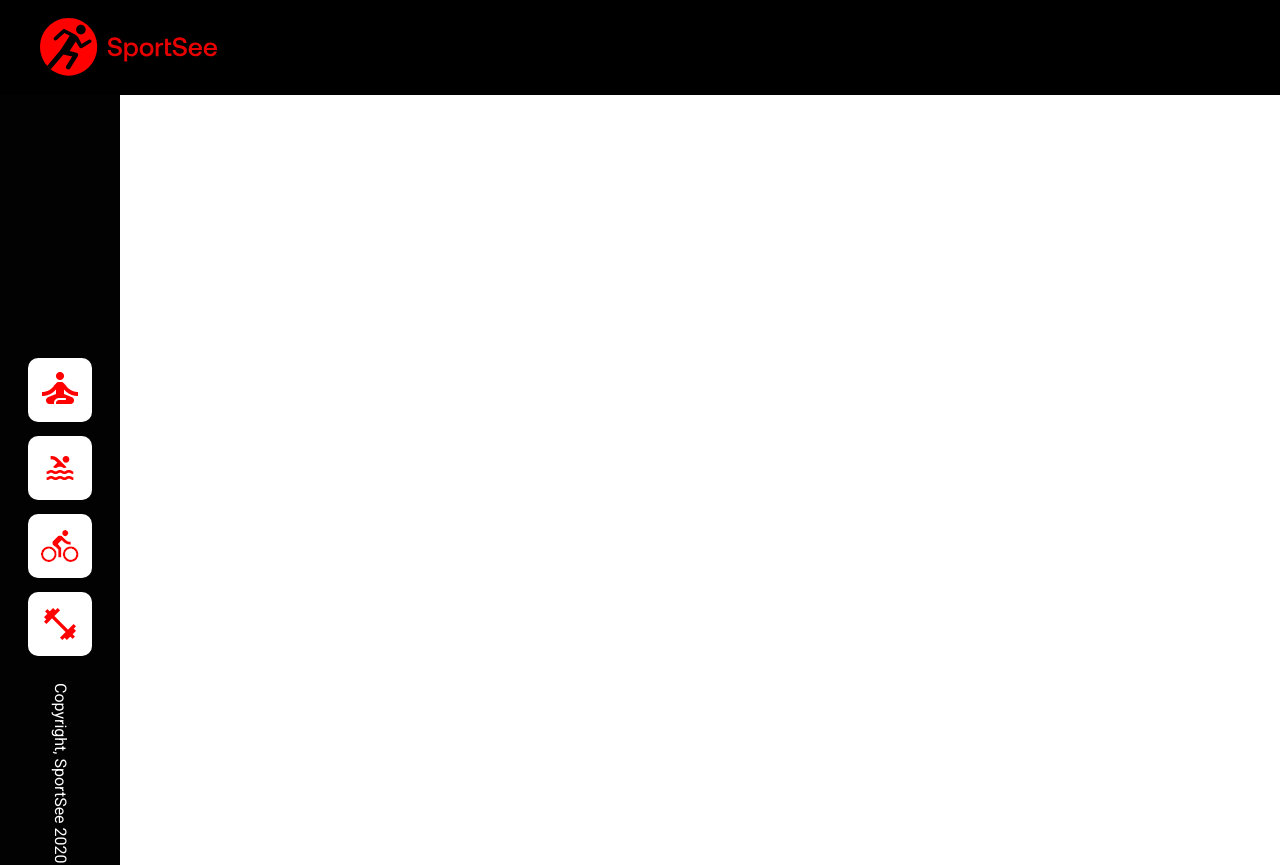
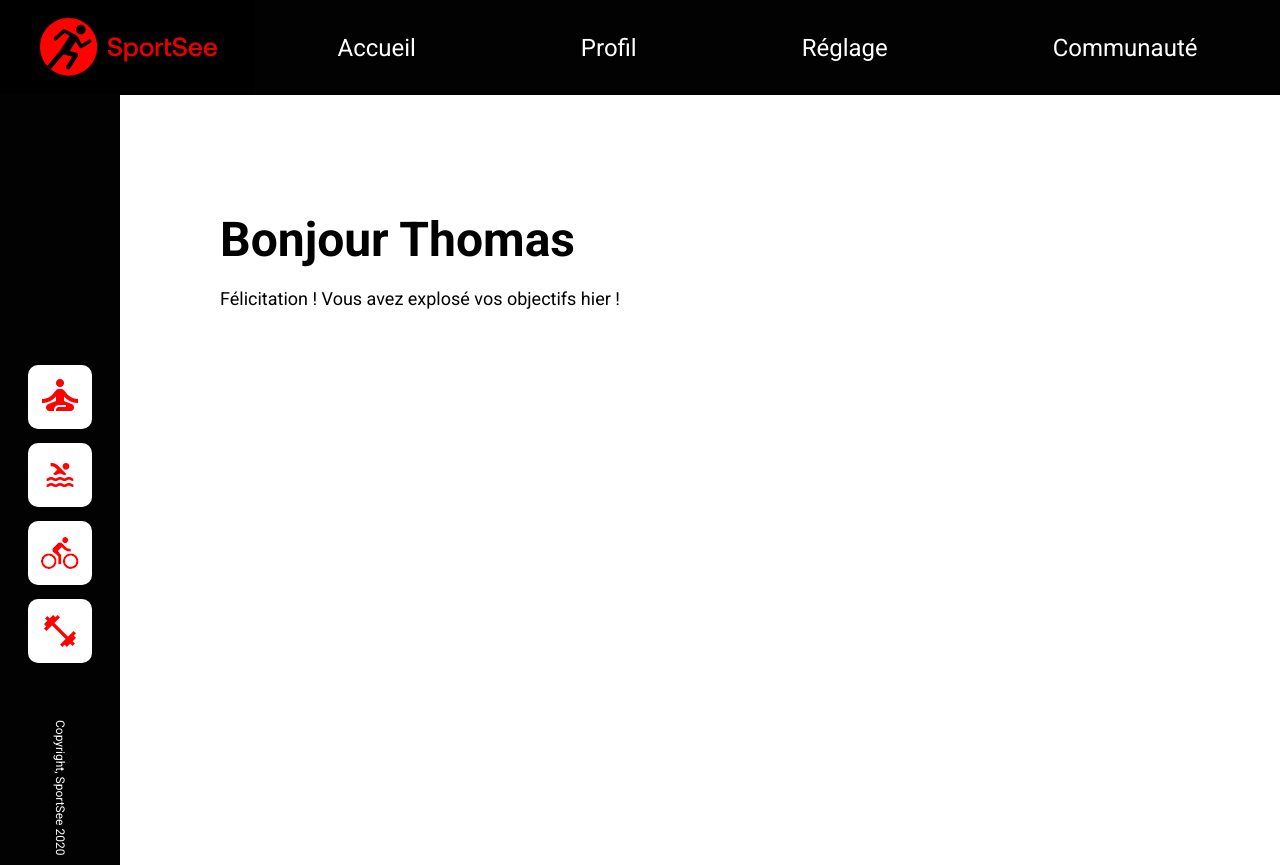
Before and after one commit to Erwandeb/BELLEVILLE_PROJET-12_SPORTSEE, a React (Create React App) app: page / in a window 1280 px wide. Shown: the top 865 px of the page. Built offline with nearby package versions, Linux system fonts and the light colour scheme.

Commit message:
add navigation and welcome component

```diff
--- /dev/null
+++ b/src/components/Navigation.js
@@ -0,0 +1,28 @@
+import React from 'react';
+import { NavLink } from 'react-router-dom';
+import Logo from './Logo';
+
+const Navigation = () => {
+    return (
+        <div className="navigation">
+            <Logo/>
+            <div className="liste-navigation">
+                <NavLink exact to="/">
+                    Accueil
+                </NavLink>
+                <NavLink exact to="/">
+                    Profil
+                </NavLink>
+                <NavLink exact to="/">
+                Réglage
+                </NavLink>
+                <NavLink exact to="/">
+                    Communauté
+                </NavLink>
+            </div>
+
+        </div>
+    );
+};
+
+export default Navigation;
--- /dev/null
+++ b/src/components/WelcomeUser.js
@@ -0,0 +1,12 @@
+import React from 'react';
+
+const WelcomeUser = () => {
+    return (
+        <div className="accueil-display">
+            <h1>Bonjour Thomas</h1>
+            <p>Félicitation ! Vous avez explosé vos objectifs hier !</p>
+        </div>
+    );
+};
+
+export default WelcomeUser;
--- a/src/pages/Home.js
+++ b/src/pages/Home.js
@@ -1,12 +1,17 @@
 import React from 'react';
-import Logo from '../components/Logo';
+import Navigation from '../components/Navigation';
 import NavigationBarLeft from '../components/NavigationBarLeft';
+import WelcomeUser from '../components/WelcomeUser';
 
 const Home = () => {
     return (
         <div className="home">
-            <Logo/>
+            <Navigation/>
             <NavigationBarLeft/>
+            <div className ="corpus-home">
+                <WelcomeUser/>
+            </div>
+
         </div>
     );
 };
--- /dev/null
+++ b/src/style/components/_WelcomeUser.scss
@@ -0,0 +1,15 @@
+.accueil-display{
+    position: absolute;
+    justify-self: stretch;
+    grid-column-start: 1;
+    grid-row-start: 2;
+    margin-left: 100px;
+    width: 400px;
+    h1{
+        font-size: 48px;
+        margin-bottom: 20px;
+    }
+    p{
+       font-size: 18px;
+    }
+}
--- /dev/null
+++ b/src/style/components/_navigation.scss
@@ -0,0 +1,18 @@
+.navigation{
+    display: flex;
+    background-color: $main-color;
+    width: 100%;
+    .liste-navigation{
+        width: 100%;
+        display: flex;
+        justify-content: space-around;
+        text-align: center;
+        align-items: center;
+    }
+    a{
+        list-style-type: none;
+        text-decoration: none;
+        color: white;
+        font-size: 24px;
+    }
+}
--- a/src/style/components/_navigationBarLeft.scss
+++ b/src/style/components/_navigationBarLeft.scss
@@ -24,13 +24,15 @@
         display: flex;
         align-items: center;
         justify-content: center;
-        margin-top: 20px;
+        margin-top: 50px;
+        font-size: 12px;
         p{
             color: white;
             writing-mode: vertical-lr;
             text-orientation: sideways;
             text-align: center;
             align-items: center;
+            font-size: 12px;
         }
     }
 
--- a/src/style/index.scss
+++ b/src/style/index.scss
@@ -2,3 +2,6 @@
 @import "./components/navigationBarLeft";
 @import "./components/logo";
 @import "./pages/NotFound";
+@import "./components/navigation";
+@import "./components/WelcomeUser";
+@import "./pages/home";
--- /dev/null
+++ b/src/style/pages/_home.scss
@@ -0,0 +1,17 @@
+.home{
+    position: relative;
+    width: 100%;
+    .corpus-home{
+        width: 85%;
+        display: grid;
+        position: absolute;
+        left: 120px;
+        top:96px;
+        grid-template-columns: 1fr 1fr 1fr 1fr 1fr 1fr;
+        grid-column-gap: 20px;
+        grid-template-rows: 100px 100px 100px 100px 100px 100px 100px 100px ;
+        grid-row-gap: 15px;
+        justify-self: stretch;
+
+    }
+}
```
